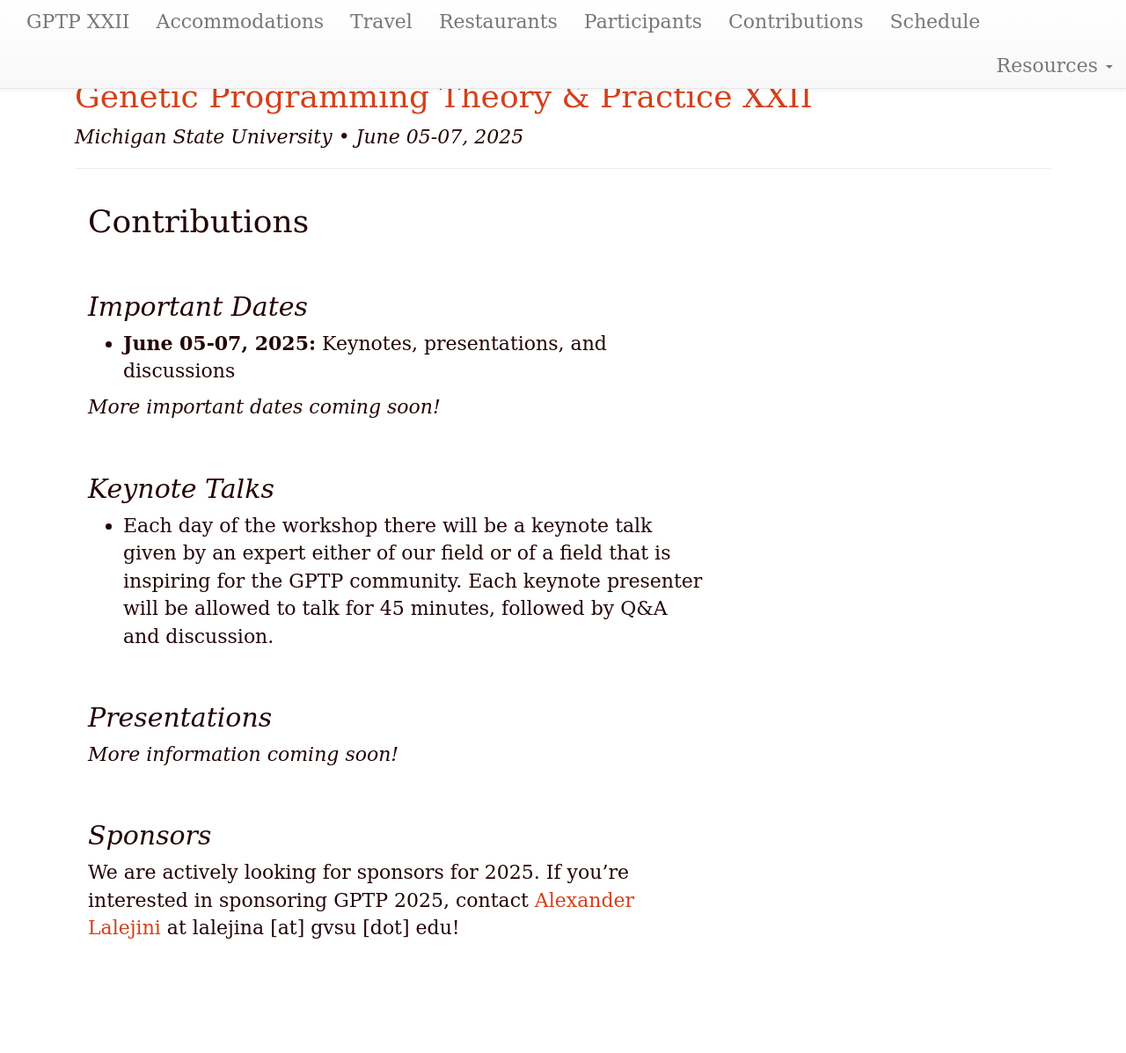
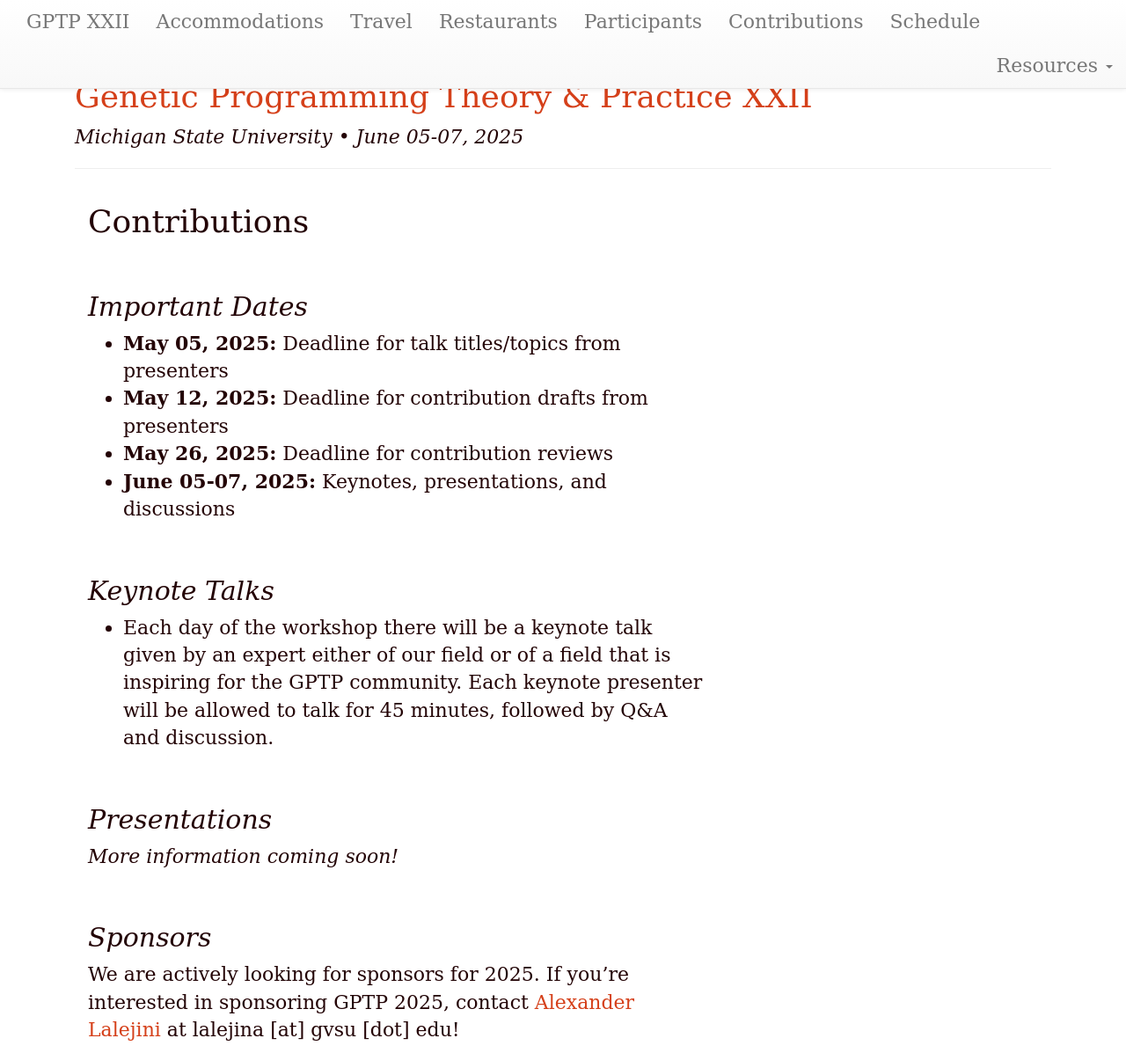
Before and after one commit to GPTP-workshop/gptp-workshop.github.io, a Jekyll site: the page built from contributions.md, in a window 1280 px wide and 1197 px high. Shown: the whole window at 88% size. Built offline with Jekyll 4.4.1, drawn with Linux system fonts in a browser that asks for light colours; our own code applies the rules of GitHub Pages for plain Markdown files.

Commit message:
Add more important dates to contributions page

```diff
--- a/contributions.md
+++ b/contributions.md
@@ -7,11 +7,10 @@ year: 2025
 
 ## Important Dates
 
-<!-- - **Jan 2024:** Invitation of keynote speakers
-- **Jan-Mar 2024:** Invitation of workshop participants -->
+- **May 05, 2025:** Deadline for talk titles/topics from presenters
+- **May 12, 2025:** Deadline for contribution drafts from presenters
+- **May 26, 2025:** Deadline for contribution reviews
 - **June 05-07, 2025:** Keynotes, presentations, and discussions
-
-*More important dates coming soon!*
 
 ## Keynote Talks
 
```
